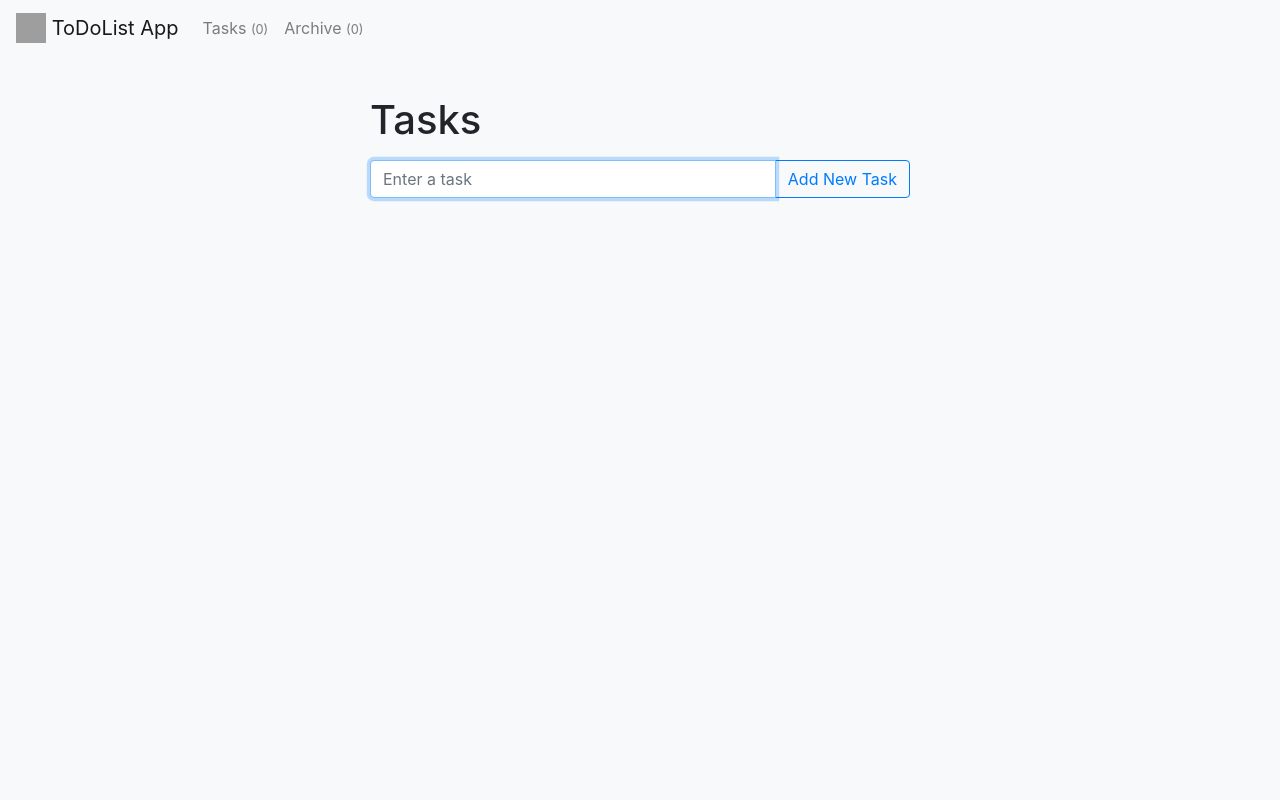
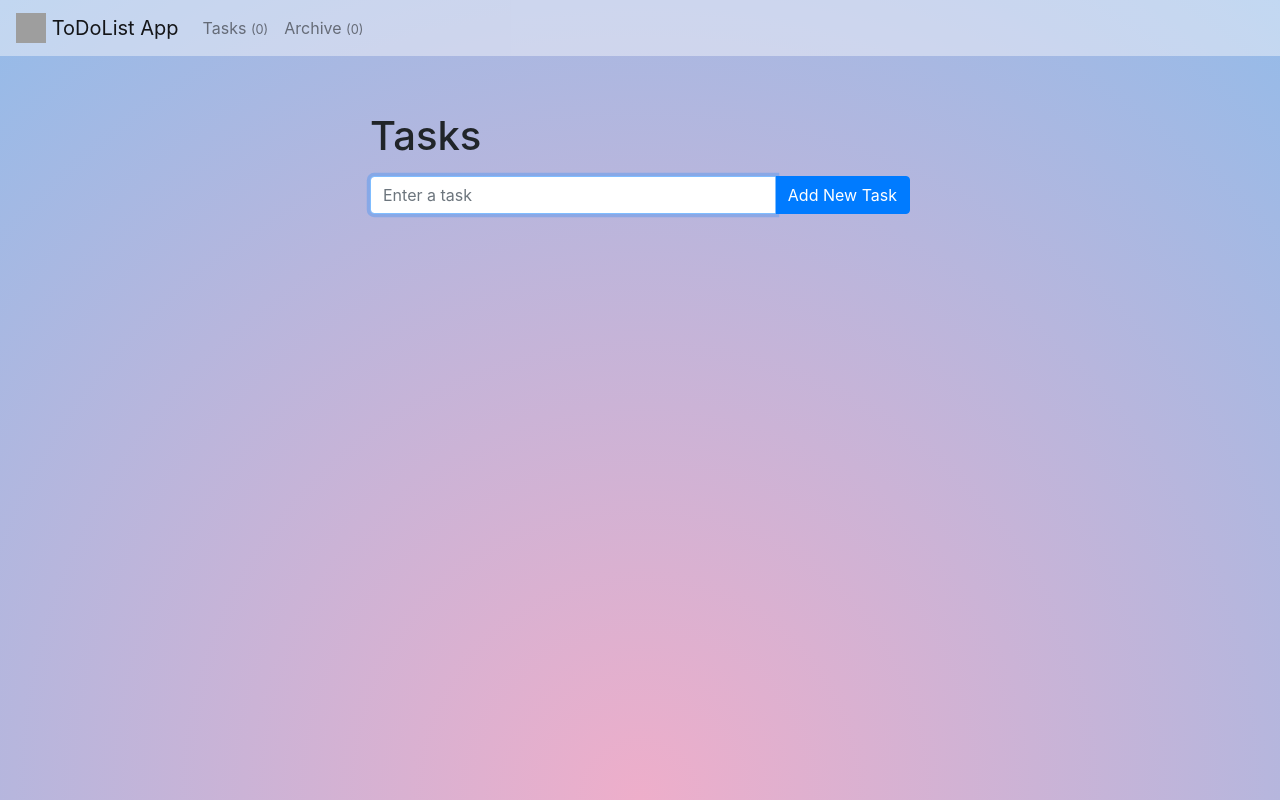
Before and after one commit to PythonMade/code_snippets, a Django app: page / in a window 1280 px wide. Run offline with Django 3.2, Linux system fonts and the light colour scheme; data that the repository does not hold is empty; some libraries are stand-ins or nearby versions; grey boxes are pictures that could not be loaded.

Commit message:
code snippets

```diff
--- /dev/null
+++ b/02-Todo-List/level_1/todolist_app/static/todolist_app/css/colors.css
@@ -0,0 +1,11 @@
+.bg-light.bg-opacity-50 {
+    background-color: #f8f9fa50 !important;
+}
+.bg-light.bg-opacity-75 {
+    background-color: #f8f9fa75 !important;
+}
+
+.bg-gradient-blush {
+    background: rgb(238,174,202);
+    background: radial-gradient(circle at bottom, rgba(238,174,202,1) 0%, rgba(148,187,233,1) 100%);
+}
--- a/02-Todo-List/level_1/todolist_app/templates/todolist_app/archive.html
+++ b/02-Todo-List/level_1/todolist_app/templates/todolist_app/archive.html
@@ -2,7 +2,7 @@
 {% load static %}
 
 {% block content %}
-<section id="archive-page" class="py-5 bg-light">
+<section id="archive-page" class="py-5">
     <div class="container py-5">
         <div class="row">
             <div class="col-md-6 offset-md-3">
--- a/02-Todo-List/level_1/todolist_app/templates/todolist_app/base.html
+++ b/02-Todo-List/level_1/todolist_app/templates/todolist_app/base.html
@@ -11,11 +11,12 @@
 
     <!-- Custom CSS -->
     <link rel="stylesheet" href="{% static 'todolist_app/css/main.css' %}">
+    <link rel="stylesheet" href="{% static 'todolist_app/css/colors.css' %}">
 
     <title>ToDoList App</title>
 </head>
-<body>
-    <nav class="navbar navbar-expand-lg navbar-light bg-light fixed-top">
+<body class="bg-gradient-blush">
+    <nav class="navbar navbar-expand-lg bg-light bg-opacity-75 navbar-light fixed-top">
         <a class="navbar-brand" href="{% url 'todolist-home' %}">
             <img src="/docs/4.5/assets/brand/bootstrap-solid.svg" width="30" height="30" class="d-inline-block align-top" alt="" loading="lazy">
             ToDoList App
--- a/02-Todo-List/level_1/todolist_app/templates/todolist_app/home.html
+++ b/02-Todo-List/level_1/todolist_app/templates/todolist_app/home.html
@@ -2,17 +2,17 @@
 {% load static %}
 
 {% block content %}
-<section id="home-page" class="py-5 bg-light">
+<section id="home-page" class="py-5">
     <div class="container py-5">
         <div class="row">
             <div class="col-md-6 offset-md-3">
-                <h1 class="mb-3">Tasks</h1>
+                <h1 class="my-3">Tasks</h1>
                 <form method="post" action="">
                     {% csrf_token %}
                     <div class="input-group mb-3">
-                        <input type="text" name="title" class="form-control" placeholder="Enter a task" autofocus=True>
+                        <input type="text" name="title" class="form-control" placeholder="Enter a task" autofocus=True required=True>
                         <div class="input-group-append">
-                            <button class="btn btn-outline-primary" type="submit">Add New Task</button>
+                            <button class="btn btn-primary" type="submit">Add New Task</button>
                         </div>
                     </div>
                 </form>
```
